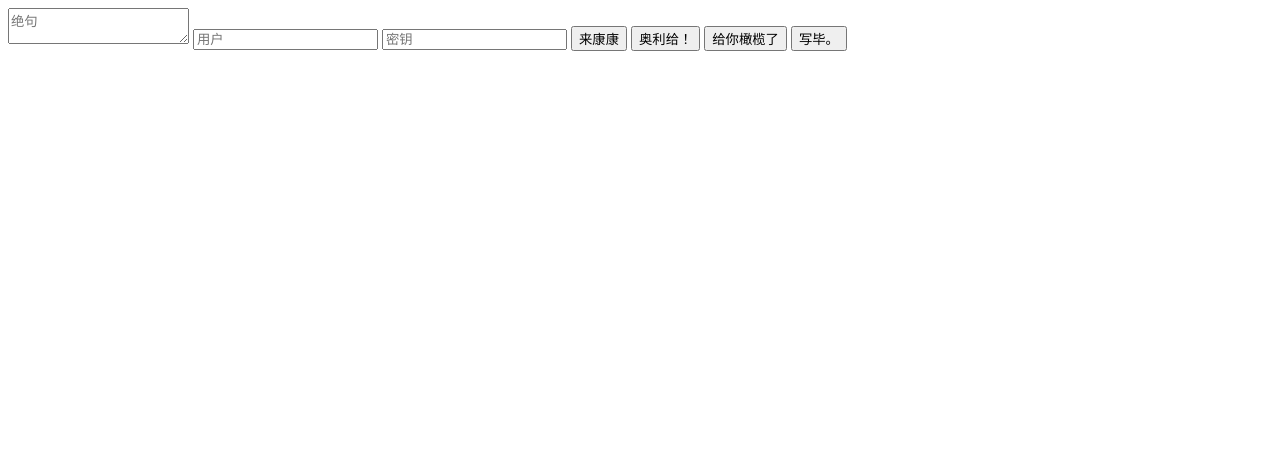
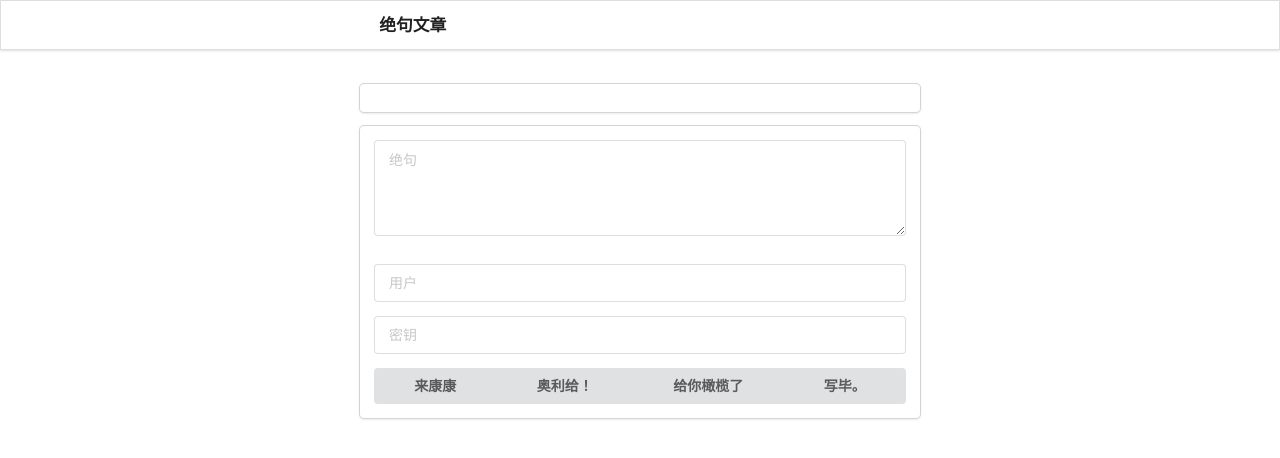
Before and after one commit to memset0/jue-jv-wen-zhang, a website: page index.html in a window 1280 px wide. Drawn offline with nearby package versions, Linux system fonts and the light colour scheme.

Commit message:
semantic ui

```diff
--- a/api.js
+++ b/api.js
@@ -35,6 +35,9 @@ const api = {
 		if (db.get('article').slice(-1).value().user == user.name && !user.permission.allowAdmin) {
 			throw new Error('烦死了就知道烦');
 		}
+		if(data.text.length > 5) {
+			throw new Error('你是 mcfx 🐴？');
+		}
 		db.get('article').push({ user: user.name, text: data.text }).write();
 	},
 
--- a/index.html
+++ b/index.html
@@ -1,14 +1,51 @@
-<textarea id="text" placeholder="绝句"></textarea>
-<input id="user" placeholder="用户">
-<input id="key" placeholder="密钥">
+<!DOCTYPE html>
+<html>
 
-<button id="login">来康康</button>
-<button id="send">奥利给！</button>
-<button id="undo">给你橄榄了</button>
-<button id="end">写毕。</button>
+<head>
+	<meta charset="utf-8" />
+	<meta http-equiv="X-UA-Compatible" content="IE=edge,chrome=1" />
+	<meta name="viewport" content="width=device-width, initial-scale=1.0, maximum-scale=1.0">
+	<title>绝句文章</title>
+	<link type="text/css" rel="stylesheet" href="https://unpkg.com/semantic-ui@2.4.2/dist/semantic.min.css" />
+</head>
 
-<div id="article"></div>
+<body>
 
+	<div class="ui borderless fixed menu">
+		<div class="ui container" style="max-width: 40em !important">
+			<span class="header item" style="font-size: 1.2em">绝句文章</span>
+		</div>
+	</div>
+
+	<div class="ui container" style="margin-top: 6em; max-width: 40em !important">
+
+		<div class="ui card" style="width: 100%">
+			<div class="content">
+				<span id="article"></span>
+			</div>
+		</div>
+
+		<div class="ui card" style="width: 100%">
+			<div class="content">
+				<div class="ui form" style="width: 100%; margin-bottom: 2em;"><textarea id="text" placeholder="绝句" rows="4"></textarea></div>
+				<div class="ui input" style="width: 100%; margin-bottom: 1em;"><input id="user" type="text" placeholder="用户"></div>
+				<div class="ui input" style="width: 100%; margin-bottom: 1em;"><input id="key" type="text" placeholder="密钥"></div>
+				<div class="ui buttons" style="width: 100%">
+					<button class="ui button" id="login">来康康</button>
+					<button class="ui button" id="send">奥利给！</button>
+					<button class="ui button" id="undo">给你橄榄了</button>
+					<button class="ui button" id="end">写毕。</button>
+				</div>
+			</div>
+		</div>
+
+		<div id="edit_history"></div>
+		<div id="history"></div>
+	</div>
+
+</body>
 <script src="https://unpkg.com/jquery@3.3.1/dist/jquery.min.js"></script>
+<script src="https://unpkg.com/semantic-ui@2.4.2/dist/semantic.min.js"></script>
+<script src="/script.js"></script>
 
-<script src="/script.js"></script>
+</html>
```
